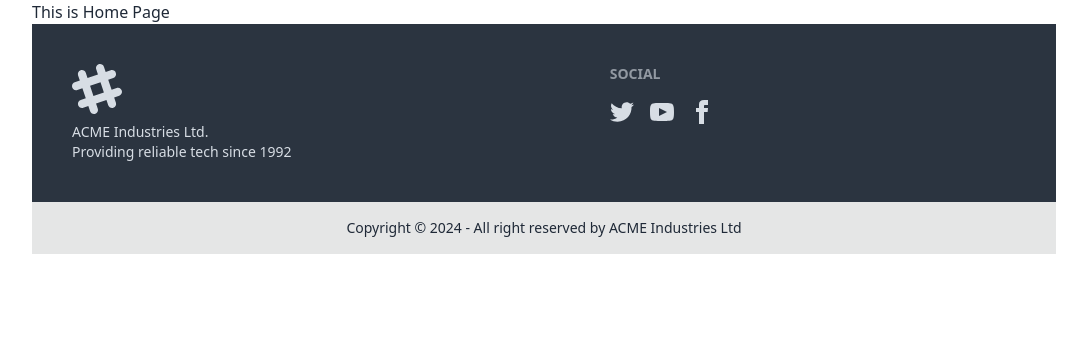
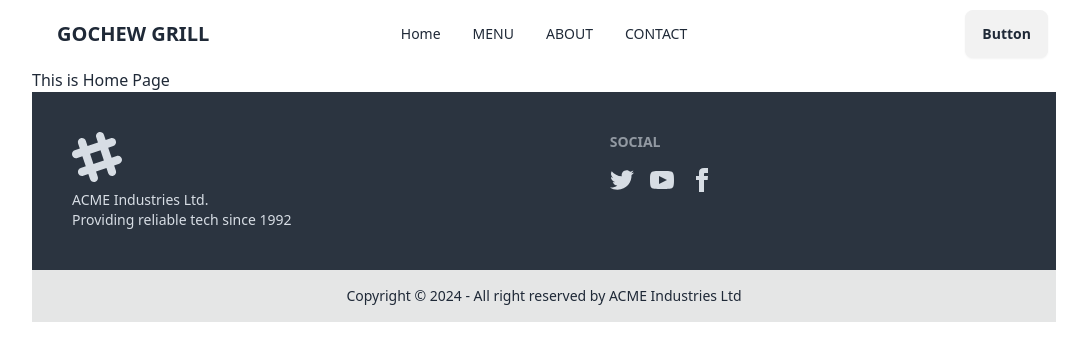
Before and after one commit to 0rakib0/Gochew-Grill-Restaurant, a React (Vite) app: page / in a window 1280 px wide. Shown: the top 360 px of the page, without its empty margins (96-1183 px from the left). Built offline with nearby package versions, Linux system fonts and the light colour scheme.

Commit message:
add navbar

```diff
--- a/src/Layout/Main.jsx
+++ b/src/Layout/Main.jsx
@@ -1,9 +1,11 @@
 import { Outlet } from "react-router-dom"
 import Footer from "../SharePages/Footer/Footer"
+import Navbar from "../SharePages/Navbar/Navbar"
 
 const Main = () =>{
     return (
         <div>
+            <Navbar></Navbar>
             <Outlet></Outlet>
             <Footer></Footer>
         </div>
--- /dev/null
+++ b/src/SharePages/Navbar/Navbar.jsx
@@ -0,0 +1,37 @@
+import { Link } from "react-router-dom"
+
+const Navbar = () => {
+
+    const NavOptons = <>
+        <li><Link>Home</Link></li>
+        <li><Link>MENU</Link></li>
+        <li><Link>ABOUT</Link></li>
+        <li><Link>CONTACT</Link></li>
+    </>
+
+    return (
+        <div className="navbar bg-base-100">
+            <div className="navbar-start">
+                <div className="dropdown">
+                    <div tabIndex={0} role="button" className="btn btn-ghost lg:hidden">
+                        <svg xmlns="http://www.w3.org/2000/svg" className="h-5 w-5" fill="none" viewBox="0 0 24 24" stroke="currentColor"><path strokeLinecap="round" strokeLinejoin="round" strokeWidth="2" d="M4 6h16M4 12h8m-8 6h16" /></svg>
+                    </div>
+                    <ul tabIndex={0} className="menu menu-sm dropdown-content mt-3 z-[1] p-2 shadow bg-base-100 rounded-box w-52">
+                       {NavOptons}
+                    </ul>
+                </div>
+                <a className="btn btn-ghost text-xl">GOCHEW GRILL</a>
+            </div>
+            <div className="navbar-center hidden lg:flex">
+                <ul className="menu menu-horizontal px-1">
+                  {NavOptons}
+                </ul>
+            </div>
+            <div className="navbar-end">
+                <a className="btn">Button</a>
+            </div>
+        </div>
+    )
+}
+
+export default Navbar
```
